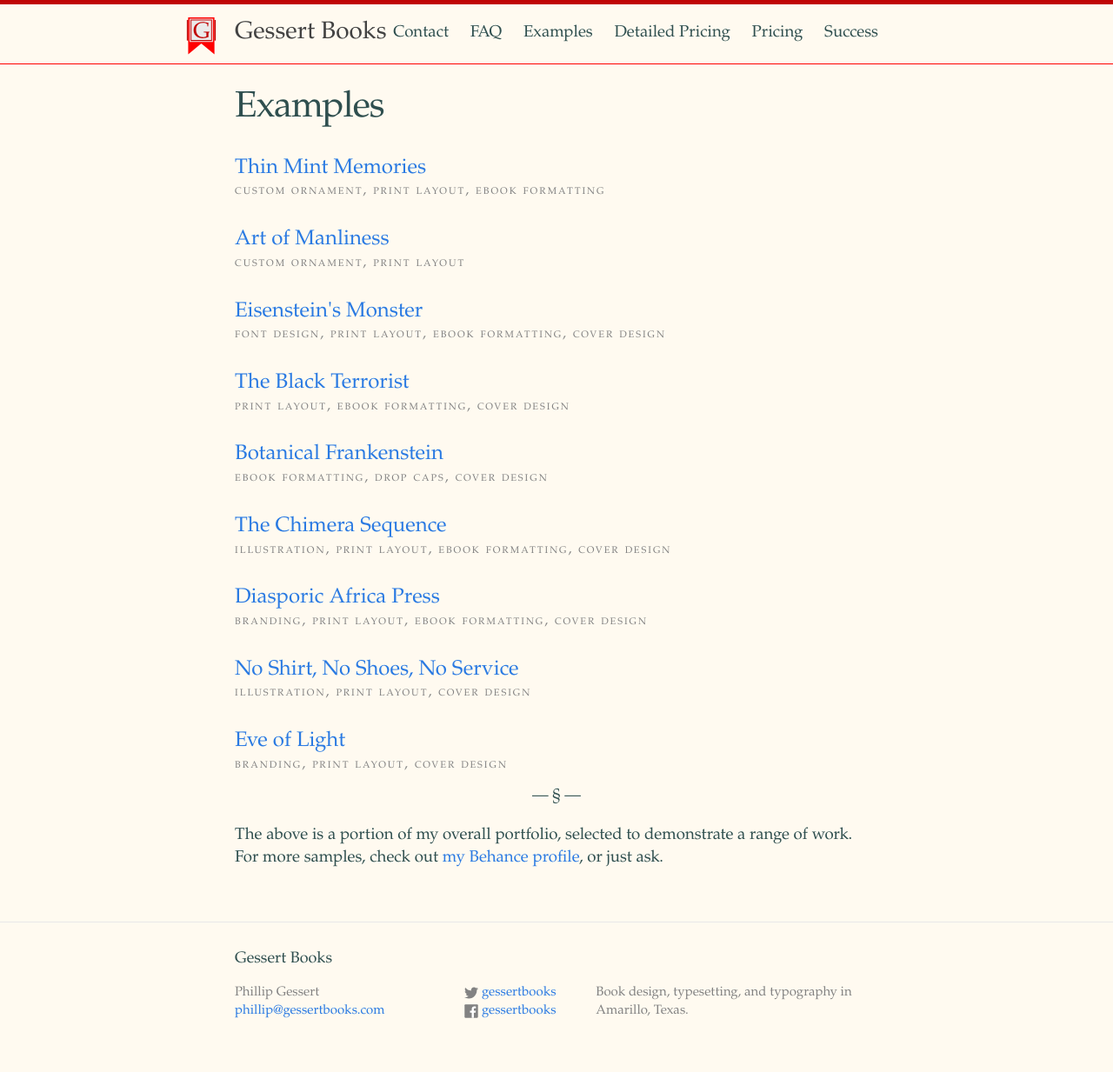
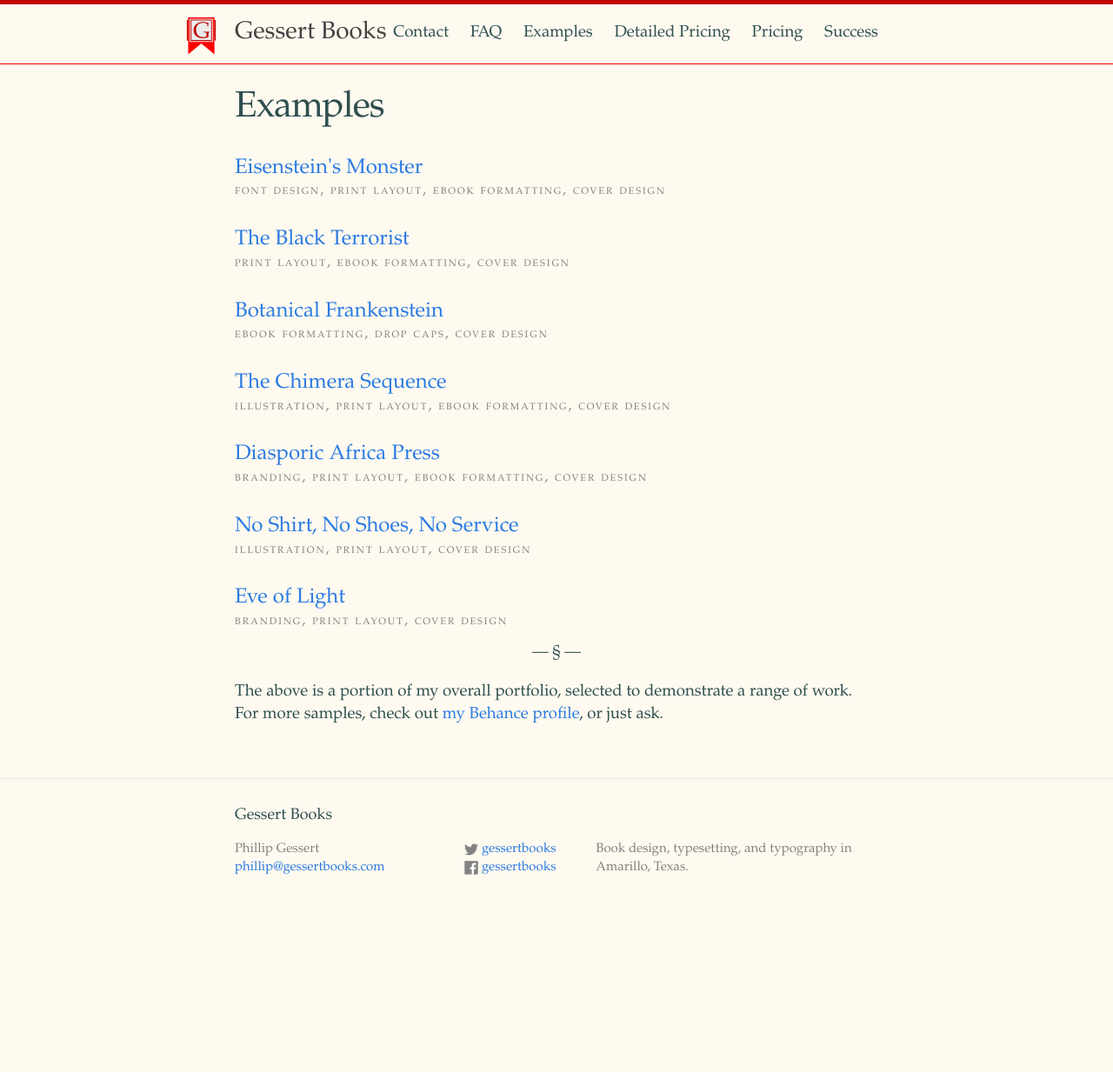
Before and after one commit to phillipgessert/phillipgessert.github.io, a Jekyll site: the page built from posts.html, in a window 1280 px wide. Shown: the whole page at 87% size. Built offline with Jekyll 4.4.1, drawn with Linux system fonts in a browser that asks for light colours; after the commit the page ends 1068 px from its top, so only the background shows below that.

```diff
--- a/_posts/2016-12-02-pocket-guide-to-action-art-of-manliness.markdown
+++ /dev/null
@@ -1,7 +0,0 @@
----
-title: Art of Manliness
-layout: post
-tags:
-- custom ornament
-- print layout
----
--- a/_posts/2016-12-02-thin-mint-memories.markdown
+++ /dev/null
@@ -1,8 +0,0 @@
----
-title: Thin Mint Memories
-layout: post
-tags:
-- custom ornament
-- print layout
-- ebook formatting
----
```
Also changed, not shown: index.md (+0 -4 lines), 5 other files.
